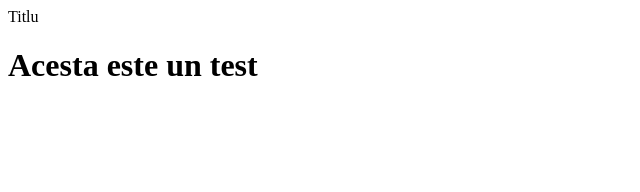
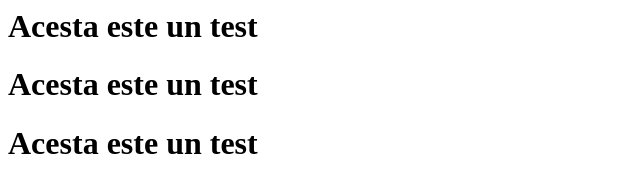
Before and after one commit to NbR404/nbr404.github.io, a plain HTML site: page index.html in a window 1280 px wide. Shown: the whole page, without its empty margins (0-640 px from the left). Drawn offline with Linux system fonts and the light colour scheme.

Commit message:
Update index.html

```diff
--- a/index.html
+++ b/index.html
@@ -1,6 +1,8 @@
 <html>
-  <head> Titlu</head>
+  <head> <title>Titlu</title></head>
   <body>
     <h1>Acesta este un test</h1>
+     <h1>Acesta este un test</h1>
+     <h1>Acesta este un test</h1>
   </body>
 </html>
```
